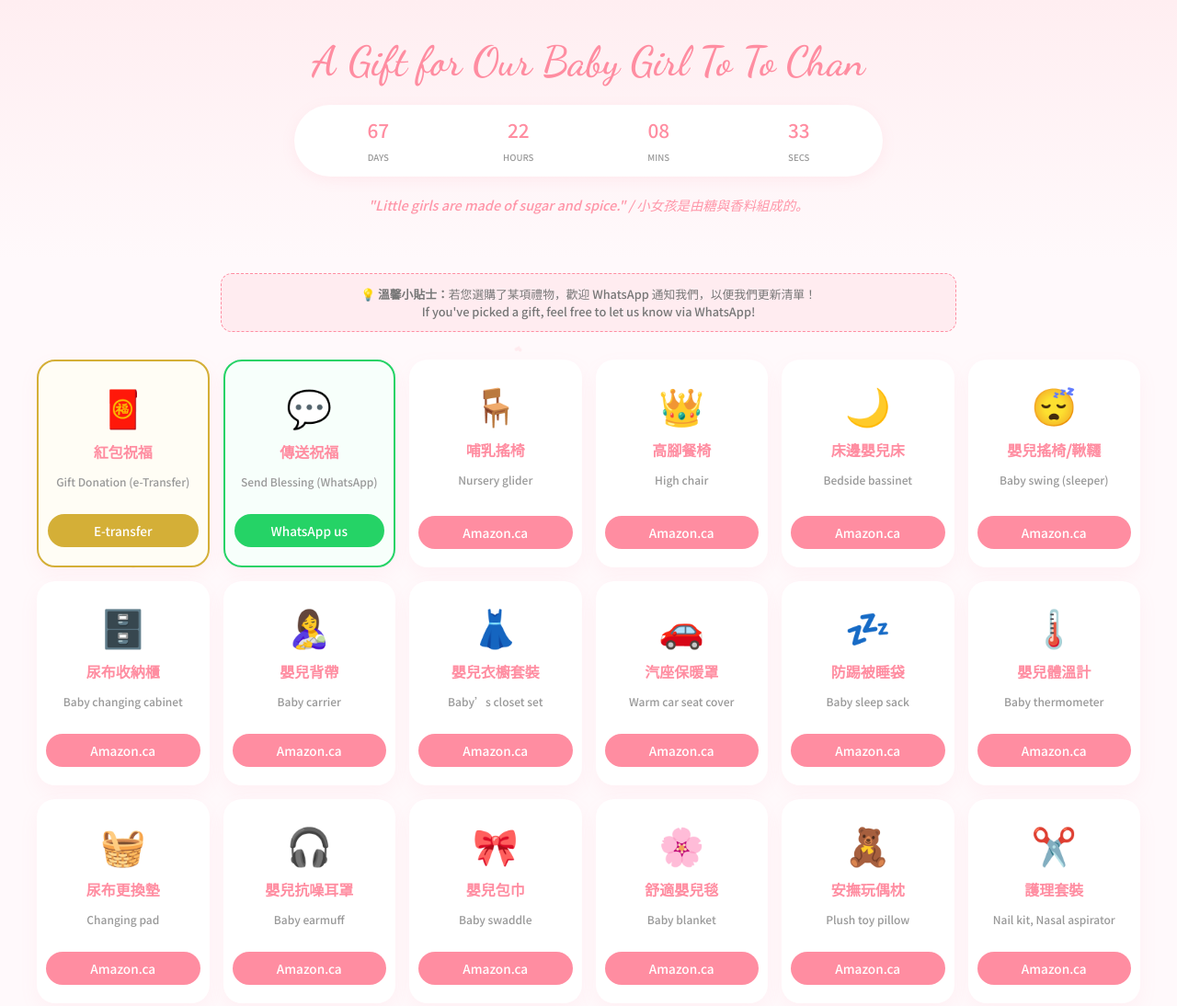
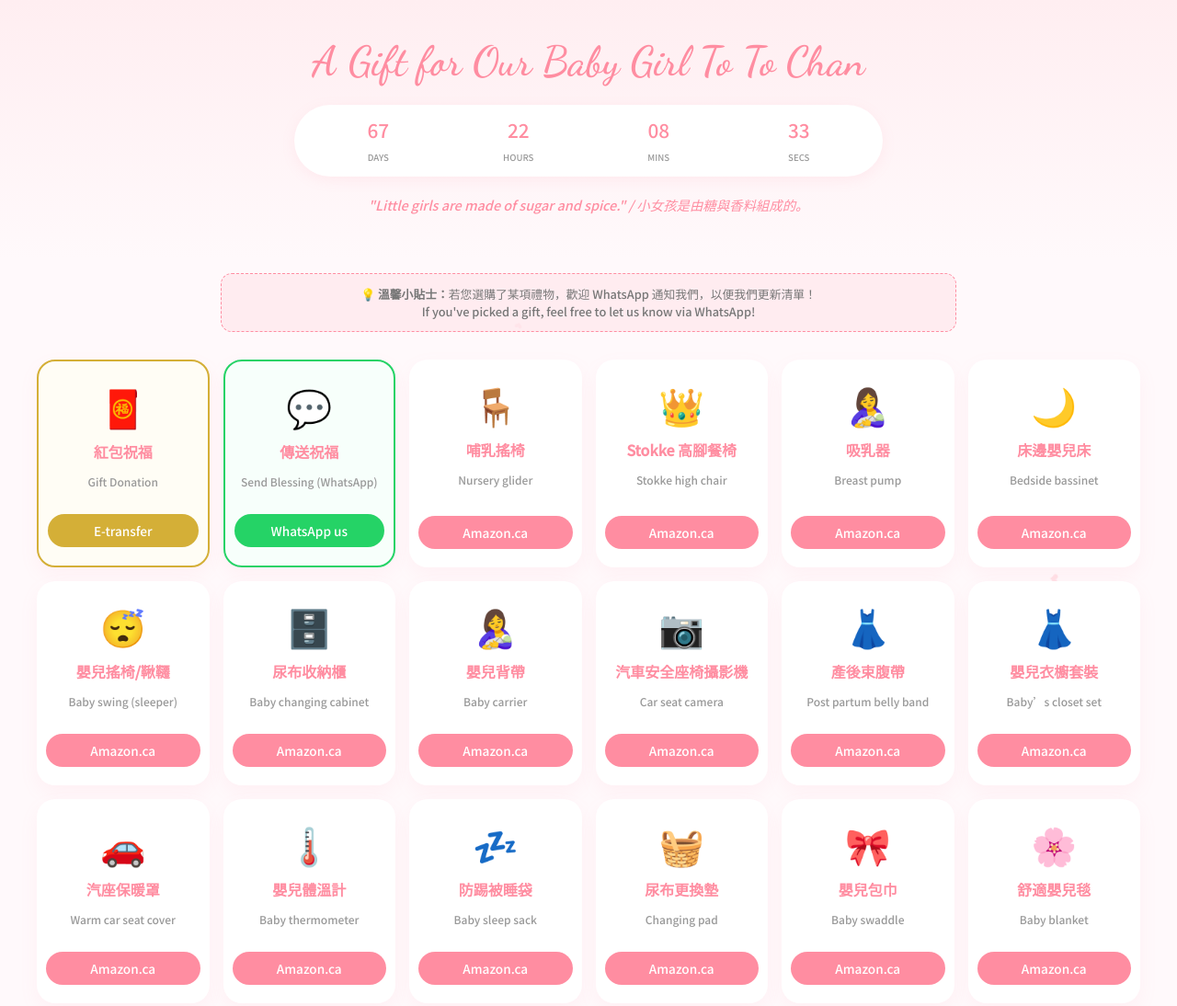
Before and after one commit to MosesChanmt/Toto-wishing-list, a plain HTML site: page index.html in a window 1280 px wide. Shown: the top 1094 px of the page at 92% size. Drawn offline with Linux system fonts and the light colour scheme.

Commit message:
Update index.html

```diff
--- a/index.html
+++ b/index.html
@@ -254,36 +254,39 @@
             setTimeout(() => { quoteIndex = (quoteIndex + 1) % quotes.length; qArea.innerText = quotes[quoteIndex]; qArea.style.opacity = 1; }, 500);
         }, 5000);
 
-        const items = [
-            { type: 'special', icon: "🧧", zh: "紅包祝福", en: "Gift Donation (e-Transfer)", action: "overlay", class: "cash-card", btnClass: "cash-btn", btnLabel: "E-transfer" },
+const items = [
+            { type: 'special', icon: "🧧", zh: "紅包祝福", en: "Gift Donation", action: "overlay", link: "https://payme.hsbc/totowishinglist", class: "cash-card", btnClass: "cash-btn", btnLabel: "E-transfer" },
             { type: 'special', icon: "💬", zh: "傳送祝福", en: "Send Blessing (WhatsApp)", link: "https://wa.me/14373291212", class: "whatsapp-card", btnClass: "wa-btn", btnLabel: "WhatsApp us" },
             { icon: "🪑", zh: "哺乳搖椅", en: "Nursery glider", q: "nursery+glider+chair" },
-            { icon: "👑", zh: "高腳餐椅", en: "High chair", q: "Stokke+Tripp+Trapp+high+chair" },
+            { icon: "👑", zh: "Stokke 高腳餐椅", en: "Stokke high chair", q: "Stokke+Tripp+Trapp+high+chair" },
+            { icon: "🤱", zh: "吸乳器", en: "Breast pump", q: "breast+pump" },
             { icon: "🌙", zh: "床邊嬰兒床", en: "Bedside bassinet", q: "bedside+bassinet" },
             { icon: "😴", zh: "嬰兒搖椅/鞦韆", en: "Baby swing (sleeper)", q: "baby+swing+sleeper" },
             { icon: "🗄️", zh: "尿布收納櫃", en: "Baby changing cabinet", q: "baby+changing+table+cabinet" },
             { icon: "🤱", zh: "嬰兒背帶", en: "Baby carrier", q: "baby+carrier" },
+            { icon: "📷", zh: "汽車安全座椅攝影機", en: "Car seat camera", q: "baby+car+seat+camera" },
+            { icon: "👗", zh: "產後束腹帶", en: "Post partum belly band", q: "post+partum+belly+band" },
             { icon: "👗", zh: "嬰兒衣櫥套裝", en: "Baby’s closet set", q: "baby+closet+dividers+organizer" },
             { icon: "🚗", zh: "汽座保暖罩", en: "Warm car seat cover", q: "baby+car+seat+cover+winter" },
+            { icon: "🌡️", zh: "嬰兒體溫計", en: "Baby thermometer", q: "baby+thermometer" },
             { icon: "💤", zh: "防踢被睡袋", en: "Baby sleep sack", q: "baby+sleep+sack" },
-            { icon: "🌡️", zh: "嬰兒體溫計", en: "Baby thermometer", q: "baby+thermometer" },
             { icon: "🧺", zh: "尿布更換墊", en: "Changing pad", q: "baby+changing+pad" },
-            { icon: "🎧", zh: "嬰兒抗噪耳罩", en: "Baby earmuff", q: "baby+ear+protection+muffs" },
             { icon: "🎀", zh: "嬰兒包巾", en: "Baby swaddle", q: "baby+swaddle+girl" },
             { icon: "🌸", zh: "舒適嬰兒毯", en: "Baby blanket", q: "baby+blanket+girl" },
             { icon: "🧸", zh: "安撫玩偶枕", en: "Plush toy pillow", q: "baby+plush+toy+pillow" },
-            { icon: "✂️", zh: "護理套裝", en: "Nail kit, Nasal aspirator", q: "baby+grooming+kit" },
-            { icon: "🌵", zh: "跳舞仙人掌", en: "Moving cactus", q: "dancing+cactus+toy" },
+            { icon: "🎧", zh: "嬰兒抗噪耳罩", en: "Baby earmuff", q: "baby+ear+protection+muffs" },
+            { icon: "✂️", zh: "護理套裝", en: "Nail kit, Nasal aspirator, etc.", q: "baby+grooming+kit" },
             { icon: "📸", zh: "攝影寫真道具", en: "Baby photo props", q: "newborn+photography+props" },
             { icon: "👜", zh: "便攜隔尿墊", en: "Portable changing mat", q: "portable+diaper+changing+mat" },
             { icon: "🛏️", zh: "可水洗床墊保護墊", en: "Washable bed pad", q: "washable+baby+bed+pad" },
+            { icon: "🧼", zh: "洗髮沐浴組", en: "Baby shampoo & body wash", q: "baby+shampoo+and+body+wash" },
             { icon: "☁️", zh: "嬰兒枕頭", en: "Baby pillow", q: "baby+pillow+for+newborn" },
-            { icon: "🧼", zh: "洗髮沐浴組", en: "Baby shampoo & wash", q: "baby+shampoo+and+body+wash" },
-            { icon: "🏁", zh: "黑白視覺字卡", en: "Black white card", q: "baby+high+contrast+cards" },
+            { icon: "🧴", zh: "屁屁膏與乳液", en: "Sudocrem, baby cream", q: "Sudocrem+baby+cream" },
+            { icon: "🌵", zh: "跳舞仙人掌", en: "Moving cactus", q: "dancing+cactus+toy" },
             { icon: "🍼", zh: "奶粉定量盒", en: "Formula dispenser", q: "baby+formula+dispenser" },
             { icon: "🪥", zh: "幼兒潔牙用品", en: "Teeth cleaning kit", q: "baby+toothbrush+kit" },
-            { icon: "🧴", zh: "屁屁膏與乳液", en: "Sudocrem, baby cream", q: "Sudocrem+baby+cream" },
-            { icon: "🧻", zh: "嬰兒濕紙巾", en: "Baby wipes", q: "baby+wipes" },
+            { icon: "🏁", zh: "黑白視覺字卡", en: "Black white card", q: "baby+high+contrast+cards" },
+            { icon: "🧻", zh: "嬰兒濕紙巾", en: "Baby wipe", q: "baby+wipes" },
             { icon: "🧤", zh: "嬰兒小手套", en: "Baby mitten", q: "baby+mittens" }
         ];
 
```
